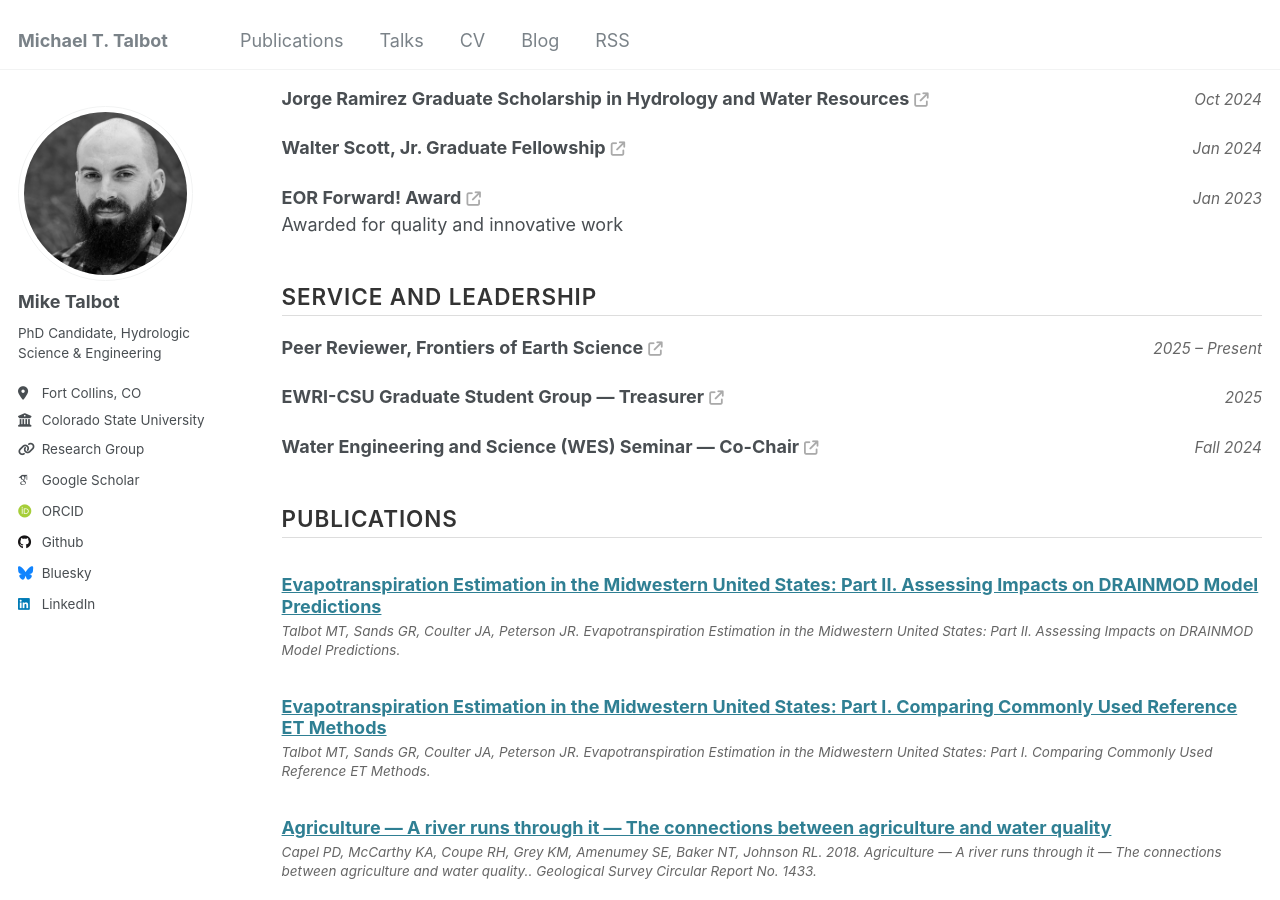
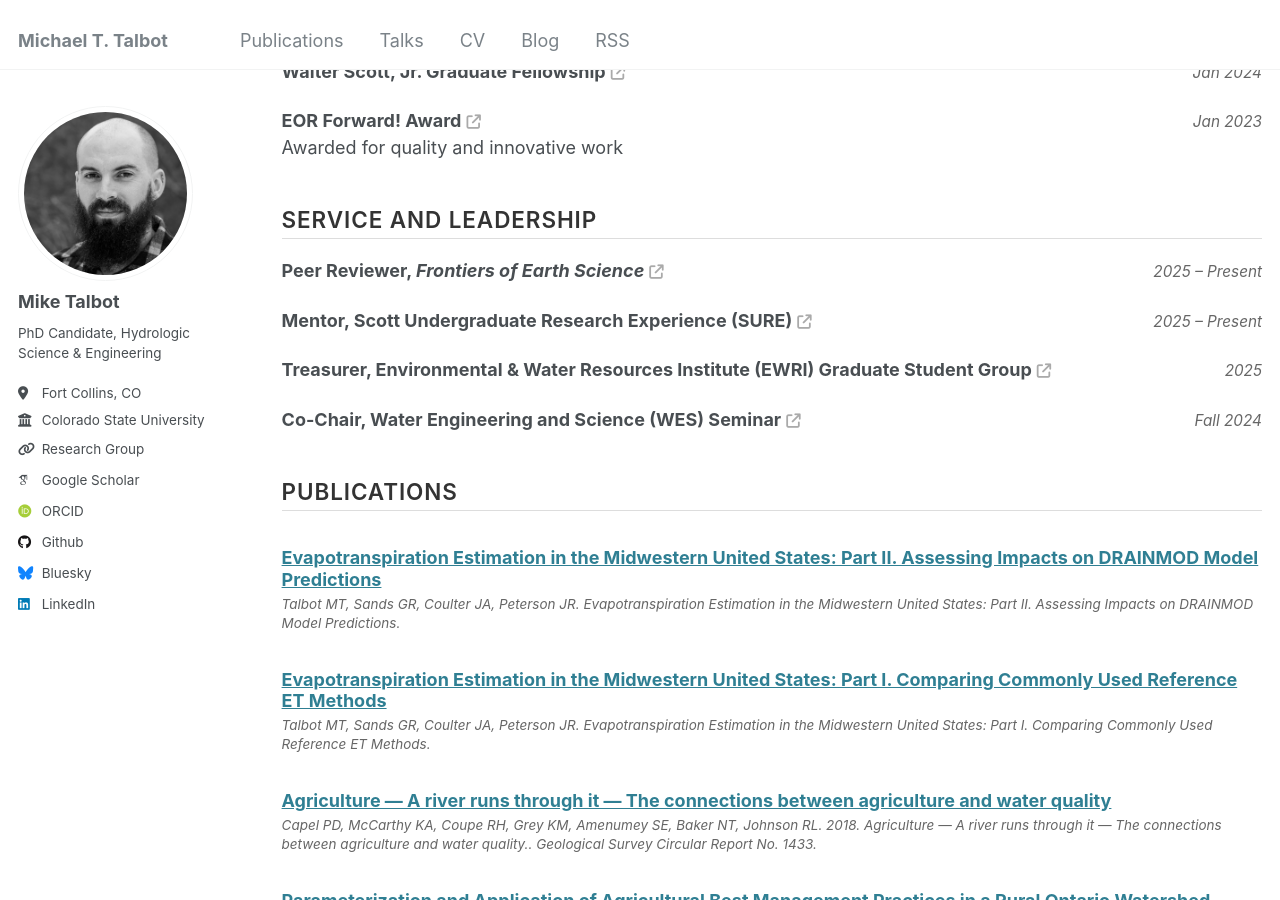
Before and after one commit to realmiketalbot/realmiketalbot.github.io, a Jekyll site: the page built from _pages/cv.md, in a window 1280 px wide and 900 px high, scrolled down 1746 px. Built offline with Jekyll 4.4.1, drawn with Linux system fonts in a browser that asks for light colours; some web fonts are replaced; comment, search, counter and statistics services are not loaded; some of the changed text lies outside the part shown.

Commit message:
Update CV

```diff
--- a/_pages/cv.md
+++ b/_pages/cv.md
@@ -60,14 +60,6 @@ redirect_from:
     <span class="cv-dates">2013 – 2023</span>
   </div>
   Emmons & Olivier Resources, Inc., St. Paul, MN
-</div>
-
-<div class="cv-entry">
-  <div class="cv-row">
-    <strong>Quality Control Engineer</strong>
-    <span class="cv-dates">2012 – 2013</span>
-  </div>
-  Dectra Corporation, St. Paul, MN
 </div>
 
 <div class="cv-entry">
@@ -220,7 +212,7 @@ redirect_from:
 <div class="cv-entry">
   <div class="cv-row">
     <strong>
-      Peer Reviewer, Frontiers of Earth Science
+      Peer Reviewer, <i>Frontiers of Earth Science</i>
       <a href="https://link.springer.com/journal/11707" target="_blank" class="cv-link-icon"><i class="fa-solid fa-arrow-up-right-from-square"></i></a>
     </strong>
     <span class="cv-dates">2025 – Present</span>
@@ -230,7 +222,17 @@ redirect_from:
 <div class="cv-entry">
   <div class="cv-row">
     <strong>
-      EWRI-CSU Graduate Student Group — Treasurer
+      Mentor, Scott Undergraduate Research Experience (SURE)
+      <a href="https://link.springer.com/journal/11707" target="_blank" class="cv-link-icon"><i class="fa-solid fa-arrow-up-right-from-square"></i></a>
+    </strong>
+    <span class="cv-dates">2025 – Present</span>
+  </div>
+</div>
+
+<div class="cv-entry">
+  <div class="cv-row">
+    <strong>
+      Treasurer, Environmental & Water Resources Institute (EWRI) Graduate Student Group
       <a href="https://www.engr.colostate.edu/organizations/ewri/" target="_blank" class="cv-link-icon"><i class="fa-solid fa-arrow-up-right-from-square"></i></a>
     </strong>
     <span class="cv-dates">2025</span>
@@ -240,7 +242,7 @@ redirect_from:
 <div class="cv-entry">
   <div class="cv-row">
     <strong>
-      Water Engineering and Science (WES) Seminar — Co-Chair
+      Co-Chair, Water Engineering and Science (WES) Seminar
       <a href="https://www.engr.colostate.edu/ce/events/water-seminar/" target="_blank" class="cv-link-icon"><i class="fa-solid fa-arrow-up-right-from-square"></i></a>
     </strong>
     <span class="cv-dates">Fall 2024</span>
```
